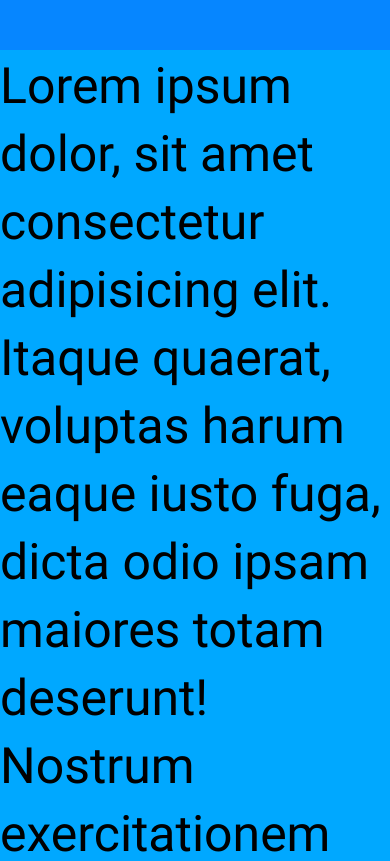
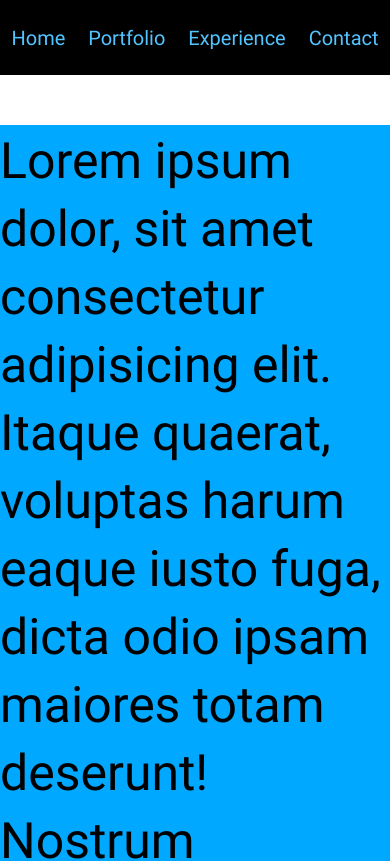
Before and after one commit to stormwings/webpack_legacy, a website built with webpack: page src/index.html in a window 390 px wide. Shown: the top 861 px of the page. Built offline with nearby package versions, Linux system fonts and the light colour scheme; no server answers.

Commit message:
navbar simple no responsive

```diff
--- a/src/css/page.scss
+++ b/src/css/page.scss
@@ -6,8 +6,39 @@
 @import "./../global/functions";
 
 body {
-  background-color: $colorBlueDark;
   font-family: $roboto-regular;
+}
+
+#navbar {
+  .header {
+    height: 75px;
+    color: $colorWhite;
+    background-color: $colorBlack;
+    font-family: $roboto-regular;
+
+    &__container {
+      max-width: 1000px;
+      width: 100%;
+      height: 100%;
+      padding: 0px;
+      margin: 0px;
+      list-style-type: none;
+      display: flex;
+      flex-direction: row;
+      justify-content: space-around;
+
+      &__element {
+
+        &__text {
+          font-size: 20px;
+          text-decoration: none;
+          height: 75px; // pending sass
+          line-height: 75px; // pending sass
+          color: $colorBlueLight;
+        }
+      }
+    }
+  }
 }
 
 #panel_one {
--- a/src/index.html
+++ b/src/index.html
@@ -3,7 +3,7 @@
 
 <head>
   <meta charset="UTF-8">
-  <meta name="viewport" content="width=device-width, initial-scale=1.0">
+  <meta name="viewport" content="width=device-width, initial-scale=1">
   <meta http-equiv="X-UA-Compatible" content="ie=edge">
   <title>Homepage</title>
   <meta name="description" content="My description" />
@@ -11,6 +11,17 @@
 
 <body>
   <main class="main">
+    <header id="navbar">
+      <div class="header">
+        <ul class="header__container">
+          <li class="header__container__element"><a class="header__container__element__text" href="#">Home</a></li>
+          <li class="header__container__element"><a class="header__container__element__text" href="#">Portfolio</a></li>
+          <li class="header__container__element"><a class="header__container__element__text" href="#">Experience</a>
+          </li>
+          <li class="header__container__element"><a class="header__container__element__text" href="#">Contact</a></li>
+        </ul>
+      </div>
+    </header>
     <section class="section" id="panel_one">
       <p>Lorem ipsum dolor, sit amet consectetur adipisicing elit. Itaque quaerat, voluptas harum eaque iusto fuga,
         dicta odio ipsam maiores totam deserunt! Nostrum exercitationem aspernatur adipisci amet repellendus, nam
```
